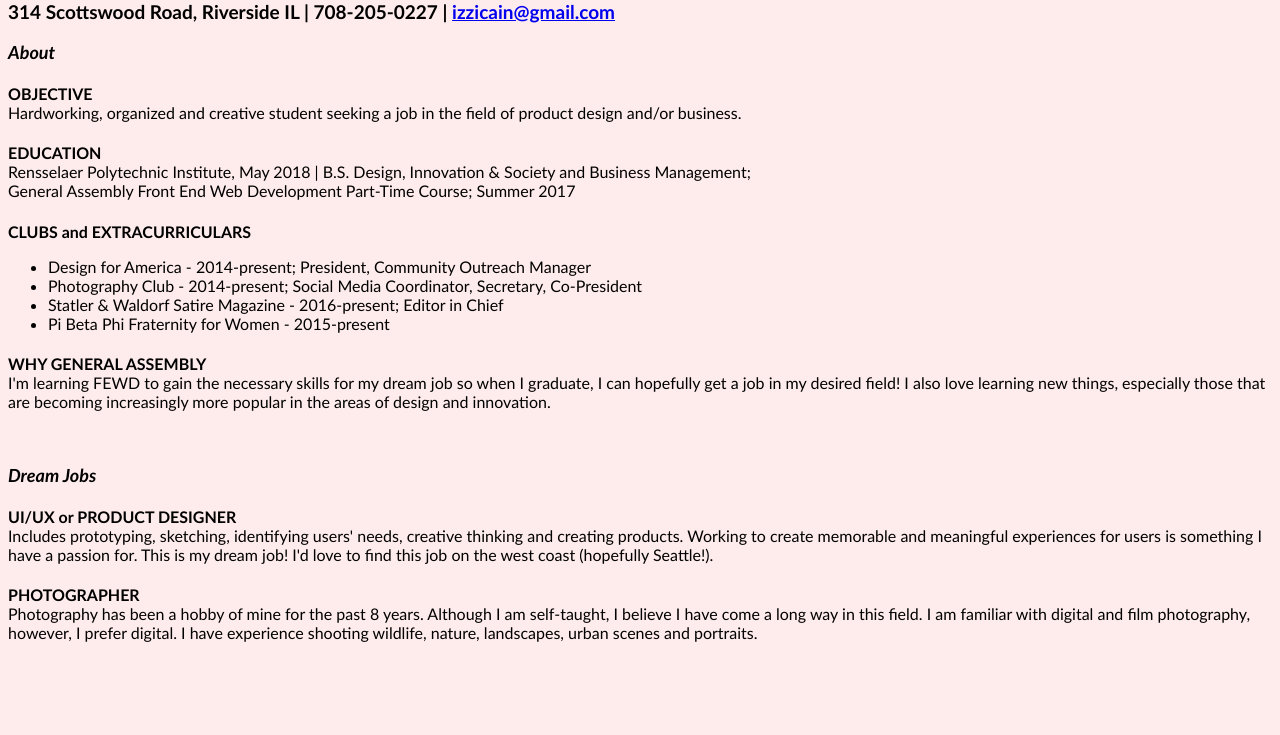
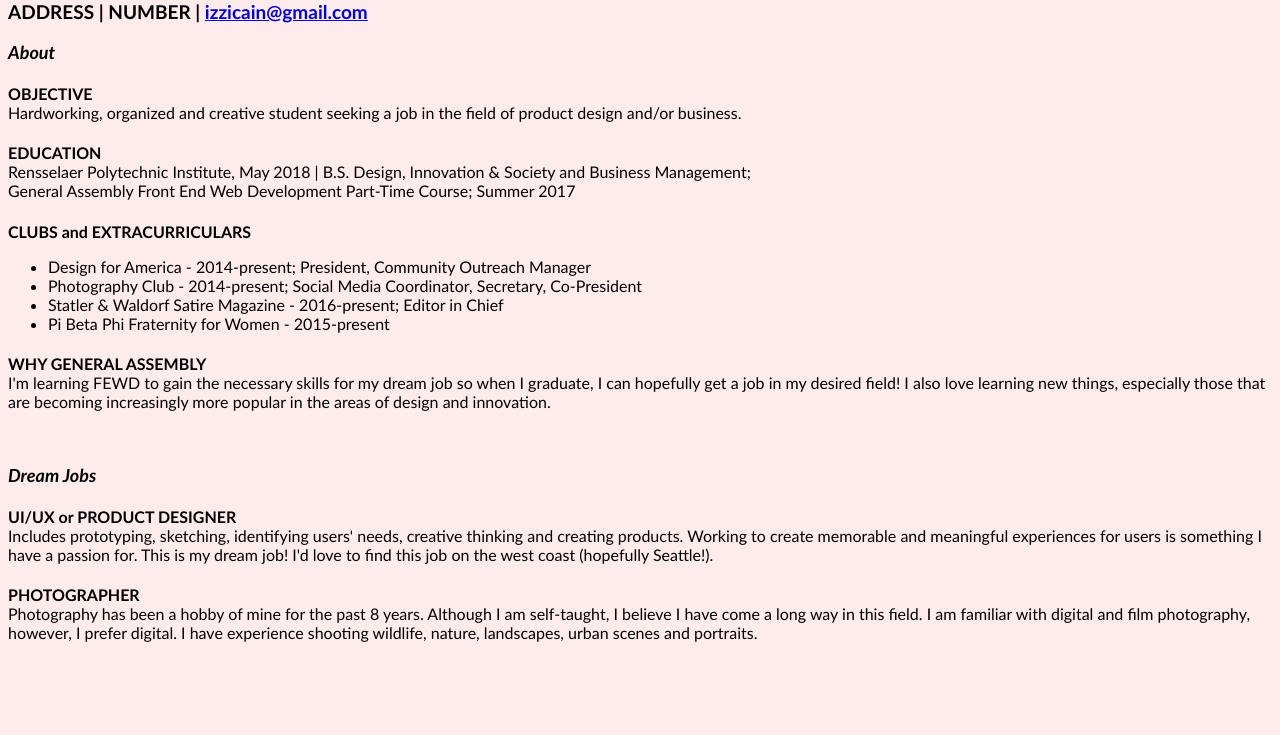
Before and after one commit to izzicain/izzicain.fewd, a plain HTML site: page Resume/index.html in a window 1280 px wide. Shown: the part 65-800 px from the top of the page. Drawn offline with Linux system fonts and the light colour scheme.

Commit message:
Update index.html

```diff
--- a/Resume/index.html
+++ b/Resume/index.html
@@ -7,7 +7,7 @@
 	<section>
 		<article>
 			<h1>IZZI CAIN</h1>
-			<h2>314 Scottswood Road, Riverside IL | 708-205-0227 | <a href="mailto:izzicain@gmail.com"> izzicain@gmail.com</a></h2>
+			<h2>ADDRESS | NUMBER | <a href="mailto:izzicain@gmail.com"> izzicain@gmail.com</a></h2>
 		</article>
 		<article>
 			<em><h3>About</h3></em>
```
